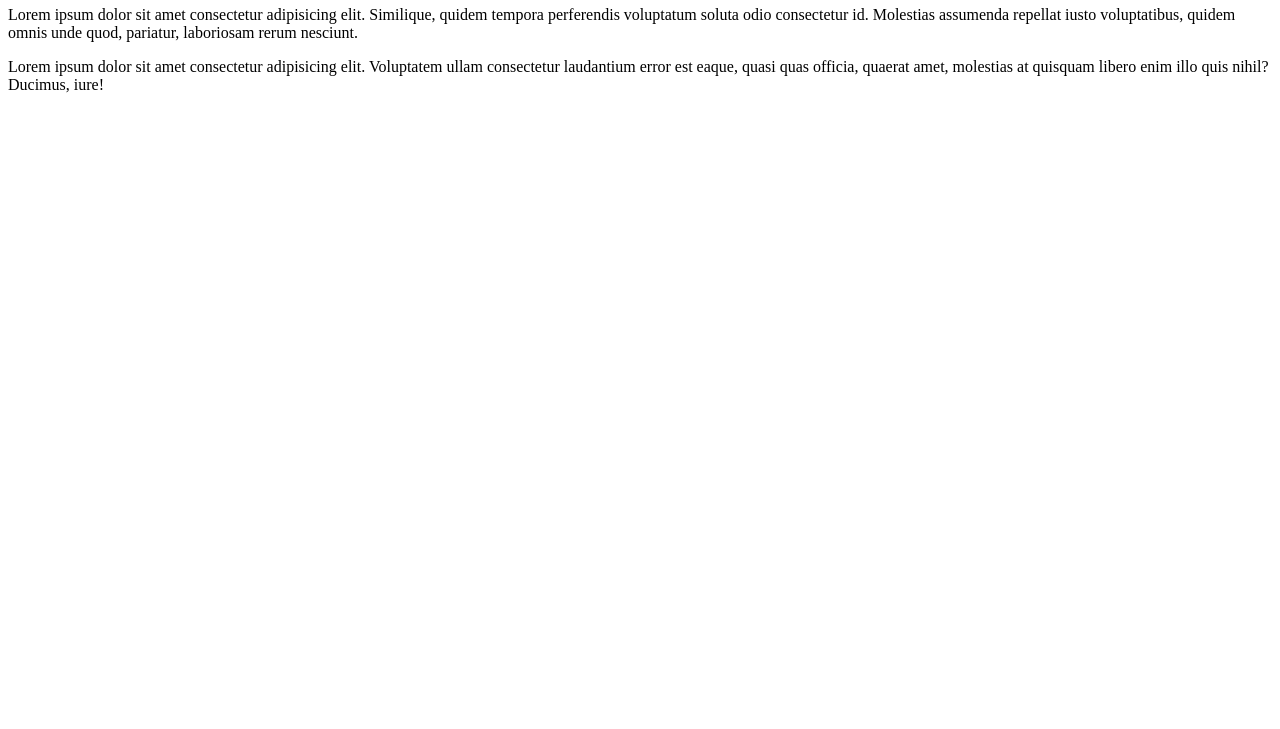
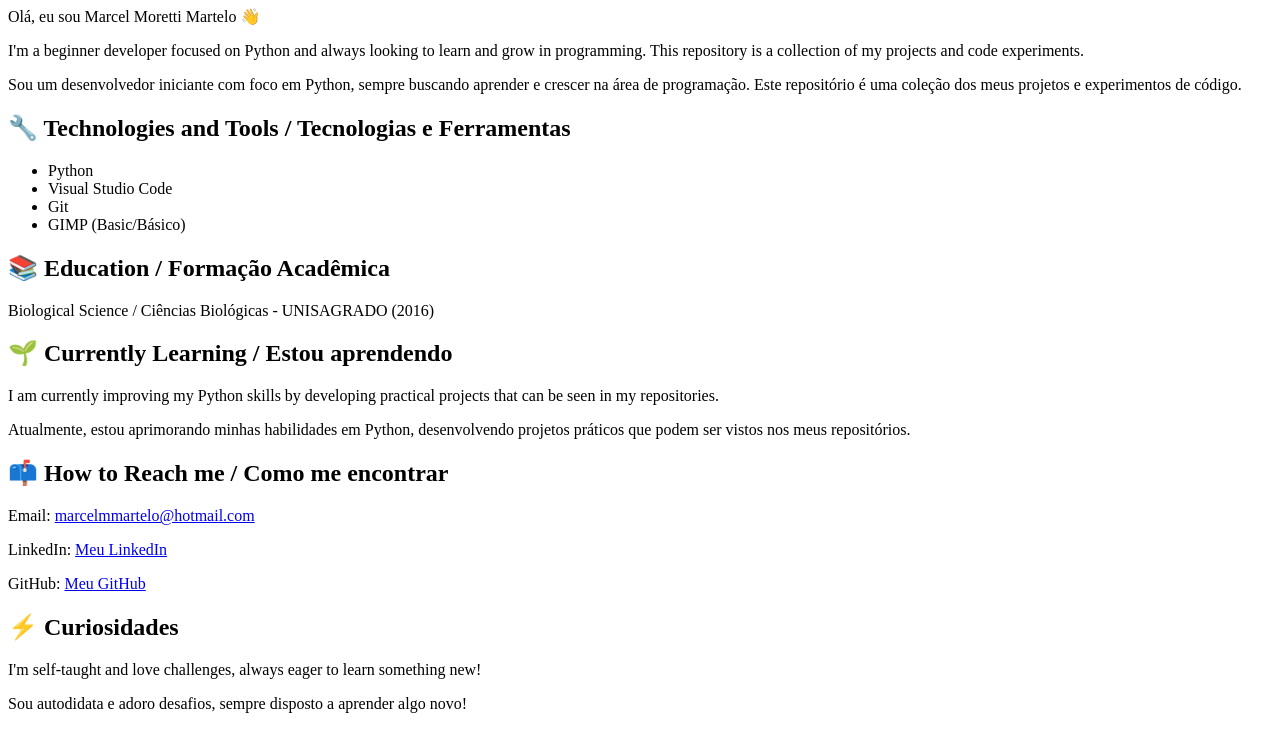
Before and after one commit to Vulphera/Curso-em-Video-Git-Github, a plain HTML site: page index.html in a window 1280 px wide. Shown: the part 74-803 px from the top of the page. Drawn offline with Linux system fonts and the light colour scheme.

Commit message:
Update index.html

```diff
--- a/index.html
+++ b/index.html
@@ -4,16 +4,42 @@
 <head>
     <meta charset="UTF-8">
     <meta name="viewport" content="width=device-width, initial-scale=1.0">
-    <title>Document</title>
+    <title>Marcel Moretti Martelo | GitHub Profile</title>
 </head>
 
 <body>
-    <h1>Hello World!</h1>
-    <p>Lorem ipsum dolor sit amet consectetur adipisicing elit. Similique, quidem tempora perferendis voluptatum soluta
-        odio consectetur id. Molestias assumenda repellat iusto voluptatibus, quidem omnis unde quod, pariatur,
-        laboriosam rerum nesciunt.</p>
-    <p>Lorem ipsum dolor sit amet consectetur adipisicing elit. Voluptatem ullam consectetur laudantium error est eaque,
-        quasi quas officia, quaerat amet, molestias at quisquam libero enim illo quis nihil? Ducimus, iure!</p>
+    <h1>Hello, I'm Marcel Moretti Martelo 👋</h1>
+    <p>Olá, eu sou Marcel Moretti Martelo 👋</p>
+
+    <p>I'm a beginner developer focused on Python and always looking to learn and grow in programming.
+       This repository is a collection of my projects and code experiments.</p>
+
+    <p>Sou um desenvolvedor iniciante com foco em Python, sempre buscando aprender e crescer na área de programação.
+       Este repositório é uma coleção dos meus projetos e experimentos de código.</p>
+
+    <h2>🔧 Technologies and Tools / Tecnologias e Ferramentas</h2>
+    <ul>
+        <li>Python</li>
+        <li>Visual Studio Code</li>
+        <li>Git</li>
+        <li>GIMP (Basic/Básico)</li>
+    </ul>
+
+    <h2>📚 Education / Formação Acadêmica</h2>
+    <p>Biological Science / Ciências Biológicas - UNISAGRADO (2016)</p>
+
+    <h2>🌱 Currently Learning / Estou aprendendo</h2>
+    <p>I am currently improving my Python skills by developing practical projects that can be seen in my repositories.</p>
+    <p>Atualmente, estou aprimorando minhas habilidades em Python, desenvolvendo projetos práticos que podem ser vistos nos meus repositórios.</p>
+
+    <h2>📫 How to Reach me / Como me encontrar</h2>
+    <p>Email: <a href="mailto:marcelmmartelo@hotmail.com">marcelmmartelo@hotmail.com</a></p>
+    <p>LinkedIn: <a href="https://www.linkedin.com/in/marcel-martelo-148927204/?trk=opento_sprofile_topcard" target="_blank">Meu LinkedIn</a></p>
+    <p>GitHub: <a href="https://github.com/Vulphera" target="_blank">Meu GitHub</a></p>
+
+    <h2>⚡ Curiosidades</h2>
+    <p>I'm self-taught and love challenges, always eager to learn something new!</p>
+    <p>Sou autodidata e adoro desafios, sempre disposto a aprender algo novo!</p>
 </body>
 
 </html>
```
